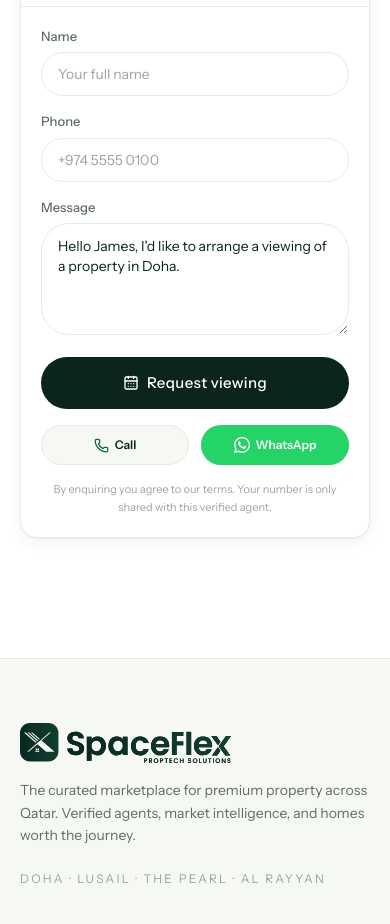
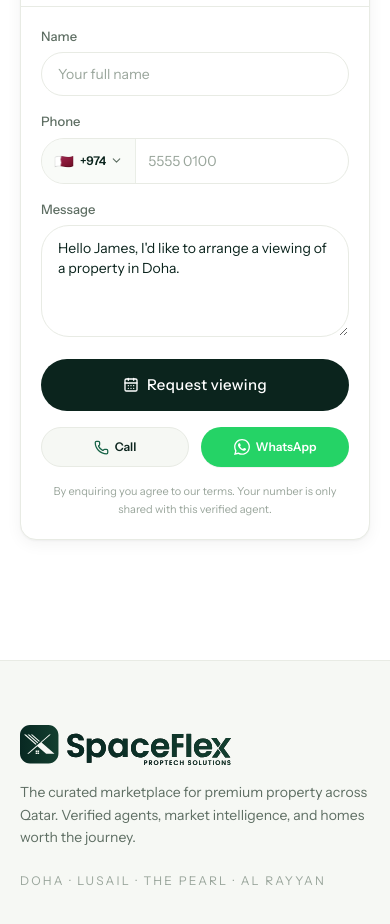
Before and after one commit to demo9809/spaceflex-marketplace, a Next.js app: page /agents/james-whitfield in a window 390 px wide. Shown: the part 3340-4264 px from the top of the page. Built offline with nearby package versions, Linux system fonts and the light colour scheme.

Commit message:
feat(ui): add PhoneInput component with country code dropdown and flag icons

```diff
--- a/src/components/agent/contact-card.tsx
+++ b/src/components/agent/contact-card.tsx
@@ -14,6 +14,7 @@ import {
 import type { Agent } from "@/lib/types";
 import { Button } from "@/components/ui/button";
 import { Input, Label, Textarea } from "@/components/ui/field";
+import { PhoneInput } from "@/components/ui/phone-input";
 import { WhatsAppIcon } from "@/components/ui/whatsapp-icon";
 
 export function ContactCard({
@@ -85,12 +86,7 @@ export function ContactCard({
           </div>
           <div>
             <Label htmlFor="cc-phone">Phone</Label>
-            <Input
-              id="cc-phone"
-              type="tel"
-              required
-              placeholder="+974 5555 0100"
-            />
+            <PhoneInput id="cc-phone" required />
           </div>
           <div>
             <Label htmlFor="cc-msg">Message</Label>
--- /dev/null
+++ b/src/components/ui/phone-input.tsx
@@ -0,0 +1,98 @@
+"use client";
+
+import { useState } from "react";
+import { ChevronDown } from "lucide-react";
+import { cn } from "@/lib/utils";
+
+export interface CountryCode {
+  code: string;
+  name: string;
+  dialCode: string;
+  flag: string;
+  placeholder: string;
+}
+
+export const COUNTRIES: CountryCode[] = [
+  { code: "QA", name: "Qatar", dialCode: "+974", flag: "🇶🇦", placeholder: "5555 0100" },
+  { code: "AE", name: "UAE", dialCode: "+971", flag: "🇦🇪", placeholder: "50 123 4567" },
+  { code: "SA", name: "Saudi Arabia", dialCode: "+966", flag: "🇸🇦", placeholder: "50 123 4567" },
+  { code: "KW", name: "Kuwait", dialCode: "+965", flag: "🇰🇼", placeholder: "5012 3456" },
+  { code: "OM", name: "Oman", dialCode: "+968", flag: "🇴🇲", placeholder: "9123 4567" },
+  { code: "BH", name: "Bahrain", dialCode: "+973", flag: "🇧🇭", placeholder: "3912 3456" },
+  { code: "GB", name: "United Kingdom", dialCode: "+44", flag: "🇬🇧", placeholder: "7911 123456" },
+  { code: "US", name: "United States", dialCode: "+1", flag: "🇺🇸", placeholder: "(555) 000-0000" },
+  { code: "IN", name: "India", dialCode: "+91", flag: "🇮🇳", placeholder: "98765 43210" },
+  { code: "PK", name: "Pakistan", dialCode: "+92", flag: "🇵🇰", placeholder: "300 1234567" },
+  { code: "EG", name: "Egypt", dialCode: "+20", flag: "🇪🇬", placeholder: "100 123 4567" },
+  { code: "JO", name: "Jordan", dialCode: "+962", flag: "🇯🇴", placeholder: "7 9123 4567" },
+  { code: "LB", name: "Lebanon", dialCode: "+961", flag: "🇱🇧", placeholder: "70 123 456" },
+  { code: "FR", name: "France", dialCode: "+33", flag: "🇫🇷", placeholder: "6 12 34 56 78" },
+  { code: "DE", name: "Germany", dialCode: "+49", flag: "🇩🇪", placeholder: "151 12345678" },
+  { code: "TR", name: "Turkey", dialCode: "+90", flag: "🇹🇷", placeholder: "501 123 4567" },
+];
+
+export function PhoneInput({
+  id = "phone-input",
+  name = "phone",
+  defaultValue = "",
+  placeholder,
+  required,
+  className,
+}: {
+  id?: string;
+  name?: string;
+  defaultValue?: string;
+  placeholder?: string;
+  required?: boolean;
+  className?: string;
+}) {
+  const [selectedCountry, setSelectedCountry] = useState<CountryCode>(COUNTRIES[0]);
+  const [phoneNumber, setPhoneNumber] = useState(defaultValue);
+
+  return (
+    <div
+      className={cn(
+        "group relative flex w-full items-center rounded-xl border border-line bg-raised transition-all duration-200 hover:border-line-strong focus-within:border-brass focus-within:ring-2 focus-within:ring-brass/20",
+        className
+      )}
+    >
+      {/* Country Code Picker Dropdown Trigger */}
+      <div className="relative flex shrink-0 items-center border-r border-line/80 bg-surface/60 px-3 h-11 text-sm font-medium text-ink rounded-l-xl select-none">
+        <span className="mr-1.5 text-base leading-none" aria-hidden="true">
+          {selectedCountry.flag}
+        </span>
+        <span className="font-semibold text-xs text-ink">{selectedCountry.dialCode}</span>
+        <ChevronDown size={13} className="ml-1 text-muted transition-transform group-hover:translate-y-0.5" />
+
+        {/* Native Select Overlay for 100% Mobile & Keyboard Compatibility */}
+        <select
+          aria-label="Select Country Code"
+          value={selectedCountry.code}
+          onChange={(e) => {
+            const found = COUNTRIES.find((c) => c.code === e.target.value);
+            if (found) setSelectedCountry(found);
+          }}
+          className="absolute inset-0 w-full h-full opacity-0 cursor-pointer appearance-none text-base"
+        >
+          {COUNTRIES.map((c) => (
+            <option key={c.code} value={c.code}>
+              {c.flag} {c.name} ({c.dialCode})
+            </option>
+          ))}
+        </select>
+      </div>
+
+      {/* Phone Number Input */}
+      <input
+        id={id}
+        name={name}
+        type="tel"
+        required={required}
+        value={phoneNumber}
+        onChange={(e) => setPhoneNumber(e.target.value)}
+        placeholder={placeholder || selectedCountry.placeholder}
+        className="h-11 w-full bg-transparent px-3 text-sm text-ink placeholder:text-faint focus:outline-none"
+      />
+    </div>
+  );
+}
```
